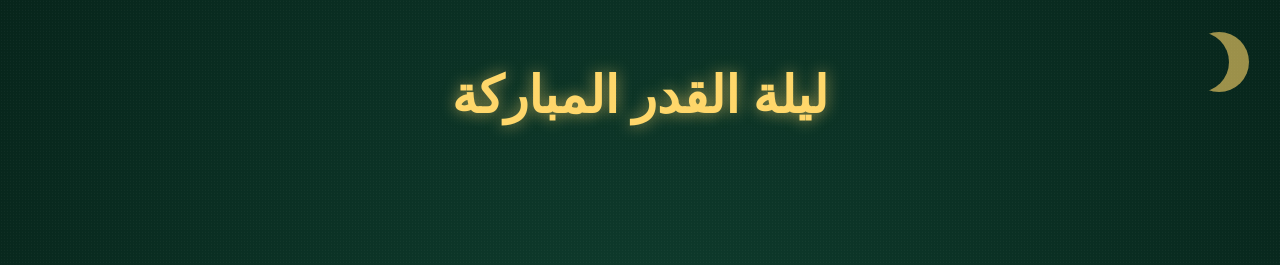
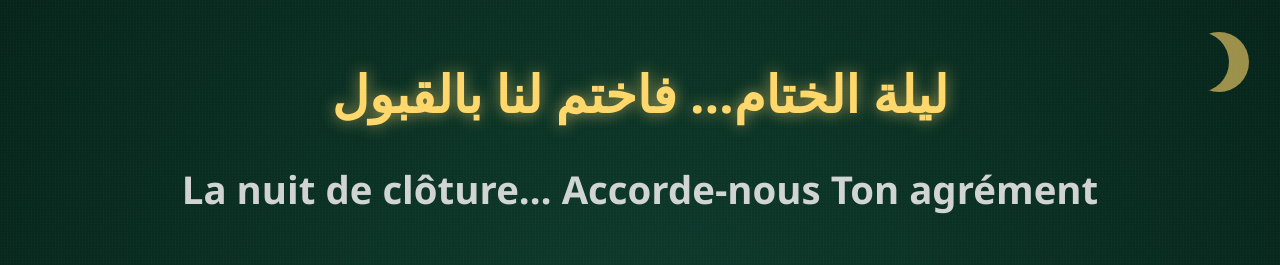
Before and after one commit to ingemedical16/waqf-flow, a Next.js app: page / in a window 1280 px wide. Shown: the top 265 px of the page. Built offline with nearby package versions, Linux system fonts and the light colour scheme; no server answers; the database is empty.

Commit message:
frenchTitle

```diff
--- a/src/app/page.module.scss
+++ b/src/app/page.module.scss
@@ -47,6 +47,11 @@
   font-size: clamp(2rem, 4vw, 5rem);
   color: #ffd76a;
   text-shadow: 0 0 15px rgba(255, 215, 106, 0.6);
+}
+.frenchTitle {
+  font-size: clamp(1.5rem, 3vw, 4rem);
+  color: #e6e6e6;
+  opacity: 0.9;
 }
 
 /* ================= MESSAGE ================= */
--- a/src/app/page.tsx
+++ b/src/app/page.tsx
@@ -154,7 +154,10 @@ useEffect(() => {
 
       <div className={styles.topSection}>
         <h1 className={styles.arabicTitle}>
-          ليلة القدر المباركة
+ليلة الختام… فاختم لنا بالقبول
+</h1>
+        <h1 className={styles.frenchTitle}>
+          La nuit de clôture… Accorde-nous Ton agrément
         </h1>
       </div>
 
```
